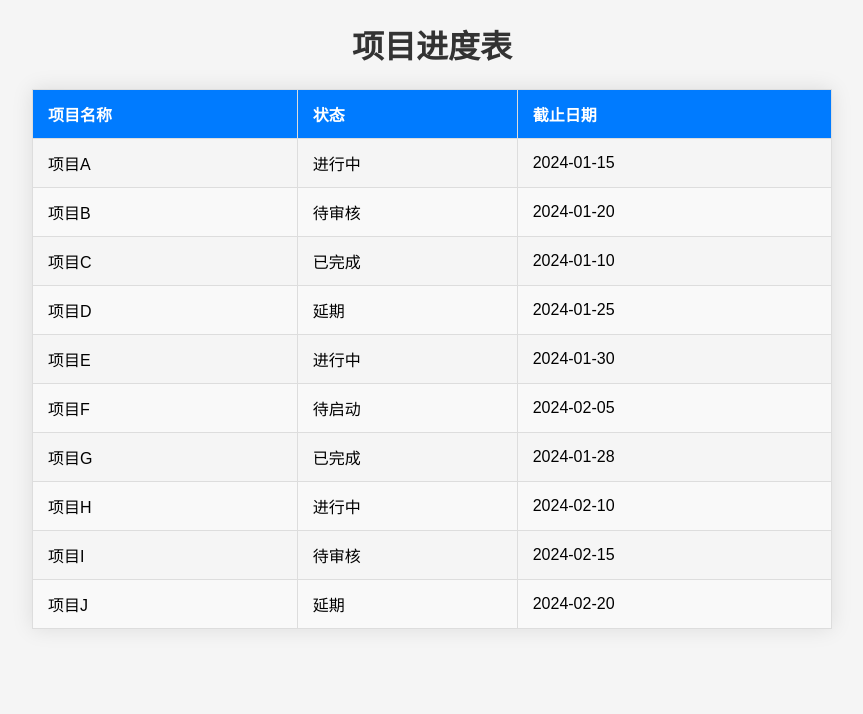
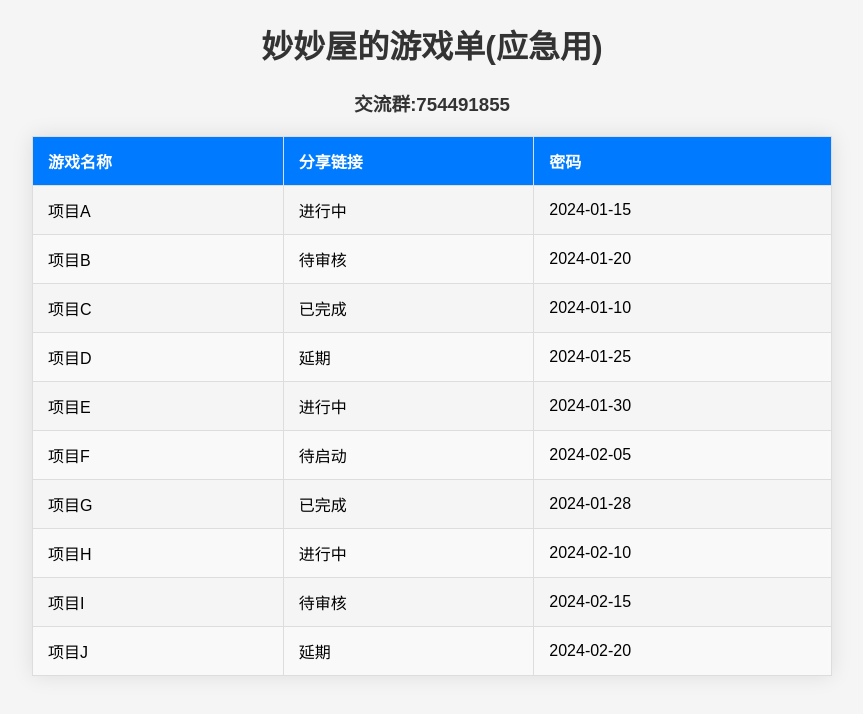
Before and after one commit to ikazuchiOvO/GameList, a plain HTML site: page index.html in a window 1280 px wide. Shown: the whole page, without its empty margins (208-1071 px from the left). Drawn offline with Linux system fonts and the light colour scheme.

Commit message:
Update index.html

```diff
--- a/index.html
+++ b/index.html
@@ -3,7 +3,7 @@
 <head>
     <meta charset="UTF-8">
     <meta name="viewport" content="width=device-width, initial-scale=1.0">
-    <title>美观表格示例</title>
+    <title>神秘的游戏清单(应急用)</title>
     <style>
         /* 全局样式 */
         body {
@@ -55,13 +55,14 @@
     </style>
 </head>
 <body>
-    <h1 style="text-align: center; color: #333;">项目进度表</h1>
+    <h1 style="text-align: center; color: #333;">妙妙屋的游戏单(应急用)</h1>
+    <h3 style="text-align: center; color: #333;">交流群:754491855</h3>
     <table>
         <thead>
             <tr>
-                <th>项目名称</th>
-                <th>状态</th>
-                <th>截止日期</th>
+                <th>游戏名称</th>
+                <th>分享链接</th>
+                <th>密码</th>
             </tr>
         </thead>
         <tbody>
```
